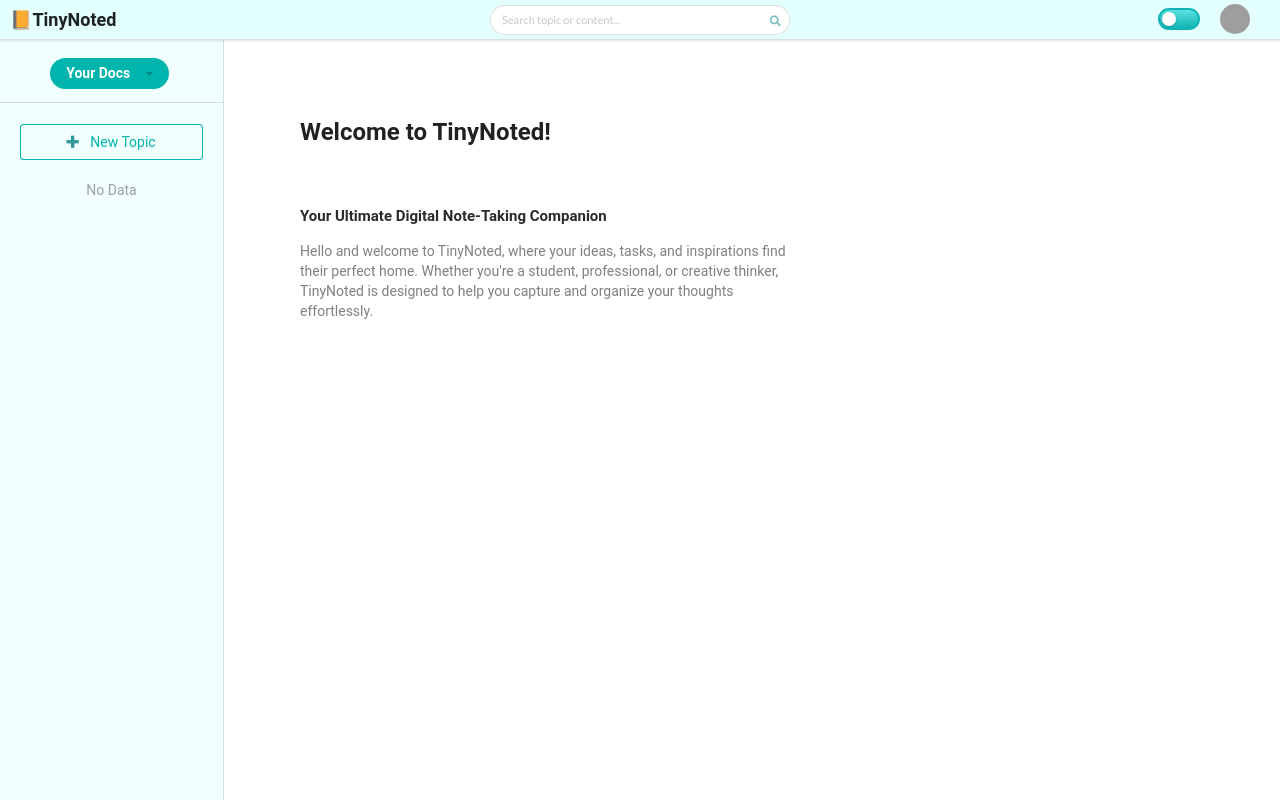
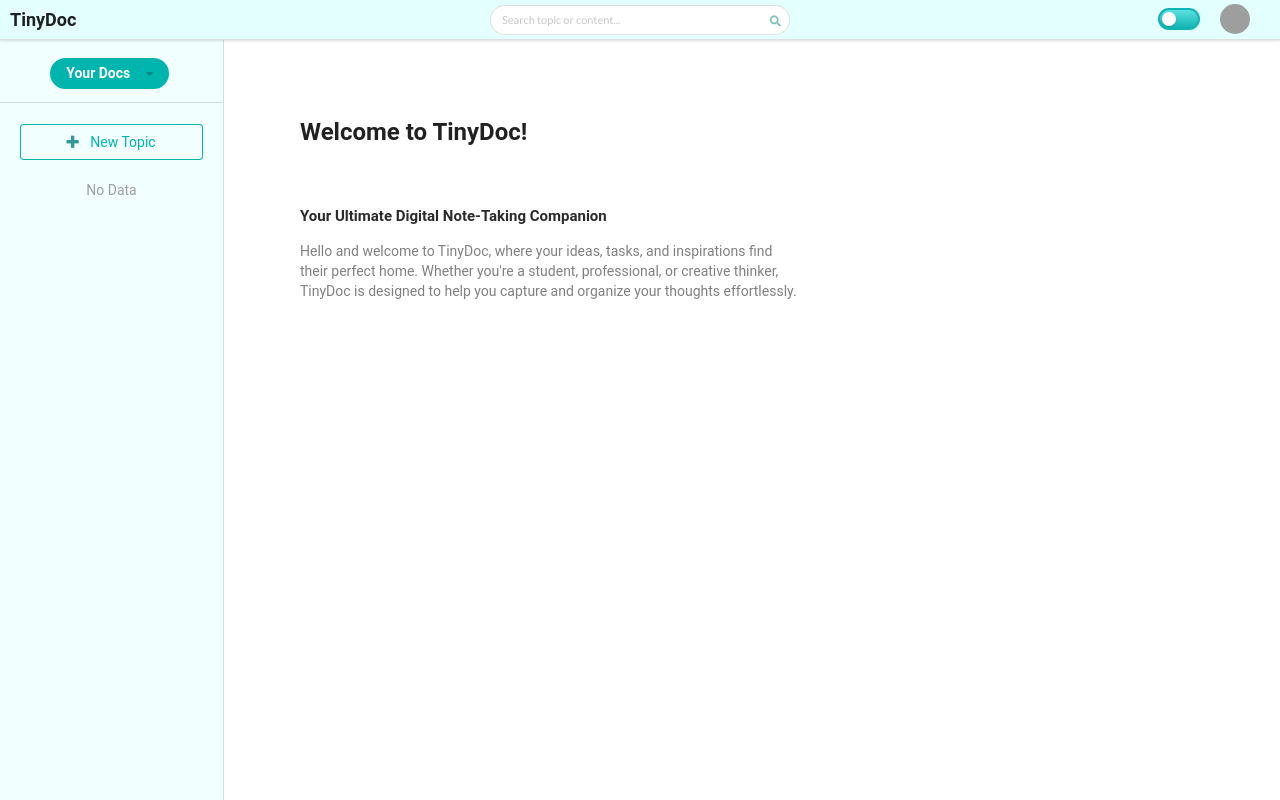
Before and after one commit to Khawmean-hub/TinyDoc, a plain HTML site: page index.html in a window 1280 px wide. Drawn offline with Linux system fonts and the light colour scheme; grey boxes are pictures that could not be loaded.

Commit message:
new icon and name

```diff
--- a/index.html
+++ b/index.html
@@ -12,7 +12,8 @@
   <meta name="apple-mobile-web-app-status-bar-style" content="black">
   <meta name="apple-mobile-web-app-title" content="My PWA">
   <link rel="apple-touch-icon" href="assets/icons/icon-152x152.png">
-  <title>📙TinyNoted</title>
+  <title>TinyDoc</title>
+  <link rel="icon" type="image/x-icon" href="assets/icons/icon.ico">
   <link rel="stylesheet" href="js/dist/semantic.min.css">
   <link rel="stylesheet" href="css/index.css">
   <link rel="stylesheet" href="css/dark.css">
@@ -110,7 +111,7 @@
     <div class="ui top fixed menu">
       <div id="nav_menu">
         <div class="left_item">
-          <div class="ui logo_my">📙TinyNoted</div>
+          <div class="ui logo_my">TinyDoc</div>
         </div>
 
         <div class="center_item">
--- a/js/components/article.js
+++ b/js/components/article.js
@@ -202,9 +202,9 @@ function onDeleteArticle() {
  * Build default home page
  */
 function buildDefaultArticle() {
-  const htmlEle = `<div style="margin: 50px; max-width: 500px;"> <h2 class="ui header" >Welcome to TinyNoted!</h2> <br>
+  const htmlEle = `<div style="margin: 50px; max-width: 500px;"> <h2 class="ui header" >Welcome to TinyDoc!</h2> <br>
         <h4>Your Ultimate Digital Note-Taking Companion</h4>
-        <p style="color: grey">Hello and welcome to TinyNoted, where your ideas, tasks, and inspirations find their perfect home. Whether you're a student, professional, or creative thinker, TinyNoted is designed to help you capture and organize your thoughts effortlessly.</p>
+        <p style="color: grey">Hello and welcome to TinyDoc, where your ideas, tasks, and inspirations find their perfect home. Whether you're a student, professional, or creative thinker, TinyDoc is designed to help you capture and organize your thoughts effortlessly.</p>
         </div>
         `
   $('#body_content').empty().html(htmlEle);
```
Also changed, not shown: linkView.html (+1 -1 lines), assets/icons/icon.ico (added), assets/icons/icon.png.
